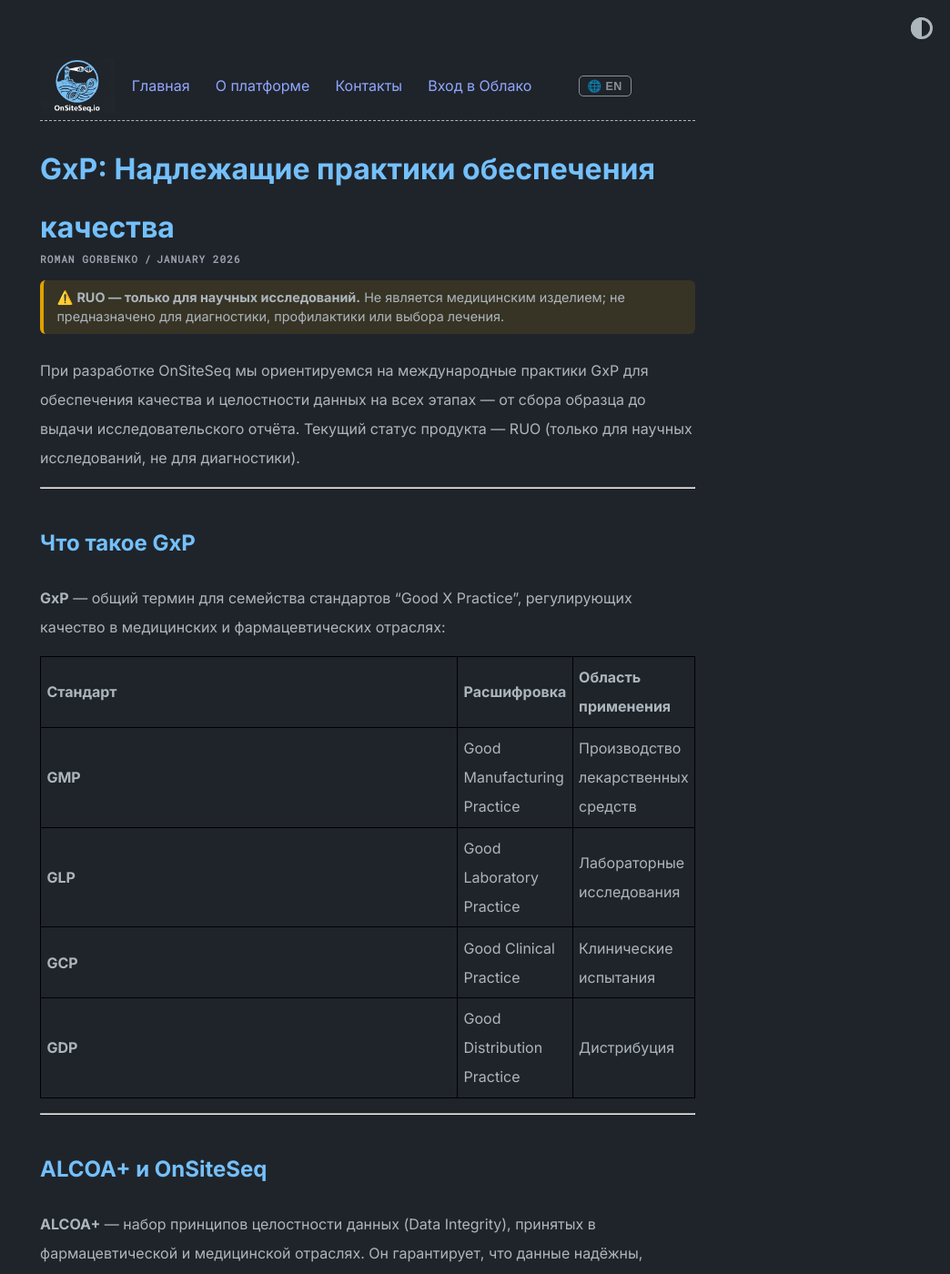
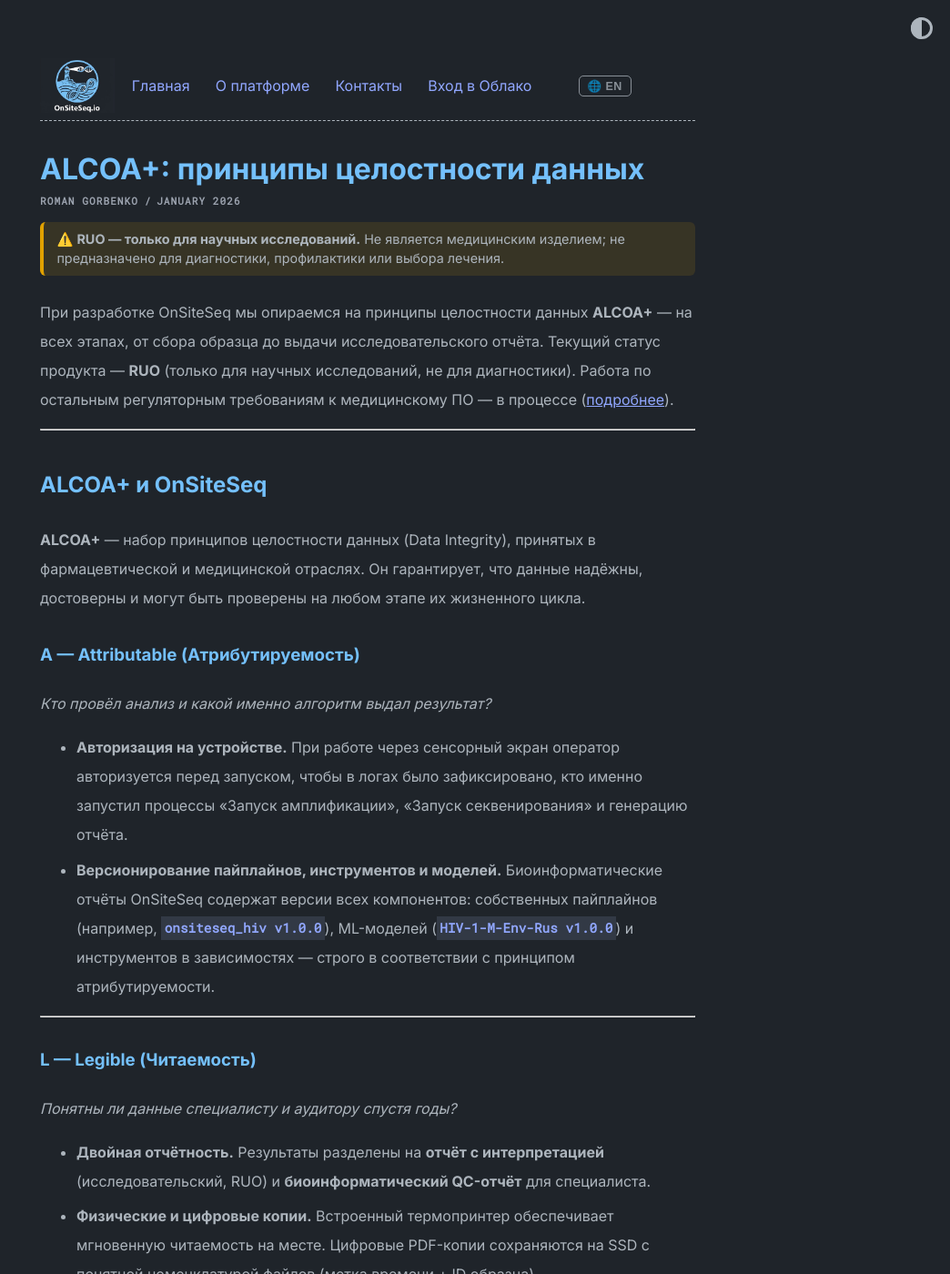
Before and after one commit to onsiteseq/onsiteseq.github.io, a Jekyll site: the page built from _posts/2025-01-08-gxp.md, in a window 1280 px wide and 1400 px high. Shown: the whole window at 91% size, without its empty margins (236-1280 px from the left). Built offline with Jekyll 4.4.1, drawn with Linux system fonts in a browser that asks for light colours; some of the changed text lies outside the part shown.

Commit message:
Регуляторика: только принципы ALCOA+, остальное — «в процессе»
Было противоречиво: слоган «работа по стандартам GxP, GLP, ALCOA+», страница
«строго следуем GxP», карточка в подвале «ориентировались на лучшие практики».
GLP входит в GxP, ALCOA+ — принципы, а не стандарт; в таблице стандартов
ГОСТ Р 52600 (это протоколы ведения больных) и ФЗ-61 (лекарства) не по делу.

- страница /gxp → «ALCOA+: принципы целостности данных» (URL сохранён);
  убраны блок «Что такое GxP» и таблица стандартов
- новый раздел «Регуляторный статус»: RUO; IEC 62304, ISO 13485, ISO 14971
  и регистрация в Росздравнадзоре — в процессе
- слоган RU/EN/中文: «Целостность данных — по принципам ALCOA+»
- карточка в подвале: новый заголовок/описание, логотип ALCOA+ (SVG)
- в ALCOA+: «медицинский работник» → «оператор», «base-calling на GPU» →
  «базколлинг» (GPU пока не включён)

Co-Authored-By: Claude Opus 5.5 <noreply@anthropic.com>

```diff
--- a/_config.yml
+++ b/_config.yml
@@ -1,7 +1,7 @@
 title: OnSiteSeq
 author: Roman Gorbenko
 url: https://onsiteseq.io # root address of the site
-tagline: "AI medtech платформа для управления контейнеризованными биоинформатическими пайплайнами. Определение лекарственной устойчивости, субтипа патогена и многое другое. Работа по стандартам <a href=\"/gxp\">GxP, GLP, ALCOA+</a>."
+tagline: "AI-платформа для управления контейнеризованными биоинформатическими пайплайнами — только для исследовательских целей (RUO). Определение маркеров лекарственной устойчивости, субтипа патогена и многое другое. Целостность данных — по принципам <a href=\"/gxp\">ALCOA+</a>."
 description: > # description of the site (multiple lines allowed)
   Мы верим, что в скором времени методы секвенирования на месте взятия образца станут такими же рутинными инструментальными методами, какими сейчас являются измерение температуры (термометр), измерение давления (тонометр), измерение сатурации крови (пульсоксиметр) или измерение уровня сахара (глюкометр). Чтобы этот момент наступил как можно скорее, мы разрабатываем программно-аппаратный комплекс OnSiteSeq, объединяющий в себе инновации нанопорового секвенирования, искусственного интеллекта и GPU-вычислений. Сегодня OnSiteSeq — исследовательская платформа (RUO): продукт не является медицинским изделием и не предназначен для диагностики. Также мы верим, что в дальнейшем секвенирование и анализ данных на месте окажут незаменимую помощь фермерам, криминалистам и будут применяться ещё во множестве других сфер. Есть идеи, в каких? OnSiteSeq — это открытая платформа, работающая по принципу биоинформатического маркетплейса. Добавить своё решение помогут руководство пользователя и руководство разработчика.
 
--- a/_data/home.yml
+++ b/_data/home.yml
@@ -354,10 +354,10 @@ footer_entries:
     image: /assets/images/gitverse/GitVerse.svg
     description: "Репозиторий и CI/CD на GitVerse."
 
-  - title: Хотите узнать какие промышленные стандарты мы используем?
+  - title: Хотите узнать, как мы обеспечиваем целостность данных?
     url: gxp
-    image: /assets/images/gxp/gxp_logo.png
-    description: "GxP - при проектировании проекта мы ориентировались на \"лучшие практики\"."
+    image: /assets/images/gxp/alcoa_logo.svg
+    description: "Принципы ALCOA+. Остальная регуляторика (IEC 62304, ISO 13485, ISO 14971, Росздравнадзор) — в процессе."
 
   - title: OnSiteSeq на конференции «Биотехнологии для пищевой промышленности будущего» (БППБ-2026, ИМБ РАН)
     url: conferences/bppb-2026
--- a/_posts/2025-01-08-gxp.md
+++ b/_posts/2025-01-08-gxp.md
@@ -1,25 +1,12 @@
 ---
 layout: post
-title: "GxP: Надлежащие практики обеспечения качества"
+title: "ALCOA+: принципы целостности данных"
 author: Roman Gorbenko
 date: 2026-01-08
-description: Как OnSiteSeq следует стандартам GxP, GLP и принципам ALCOA+
+description: Как OnSiteSeq применяет принципы целостности данных ALCOA+ и каков регуляторный статус продукта
 ---
 
-При разработке OnSiteSeq мы ориентируемся на международные практики GxP для обеспечения качества и целостности данных на всех этапах — от сбора образца до выдачи исследовательского отчёта. Текущий статус продукта — RUO (только для научных исследований, не для диагностики).
-
----
-
-## Что такое GxP
-
-**GxP** — общий термин для семейства стандартов "Good X Practice", регулирующих качество в медицинских и фармацевтических отраслях:
-
-| Стандарт | Расшифровка | Область применения |
-| :--- | :--- | :--- |
-| **GMP** | Good Manufacturing Practice | Производство лекарственных средств |
-| **GLP** | Good Laboratory Practice | Лабораторные исследования |
-| **GCP** | Good Clinical Practice | Клинические испытания |
-| **GDP** | Good Distribution Practice | Дистрибуция |
+При разработке OnSiteSeq мы опираемся на принципы целостности данных **ALCOA+** — на всех этапах, от сбора образца до выдачи исследовательского отчёта. Текущий статус продукта — **RUO** (только для научных исследований, не для диагностики). Работа по остальным регуляторным требованиям к медицинскому ПО — в процессе ([подробнее](#regulatory-status)).
 
 ---
 
@@ -31,7 +18,7 @@ description: Как OnSiteSeq следует стандартам GxP, GLP и п
 
 *Кто провёл анализ и какой именно алгоритм выдал результат?*
 
-* **Авторизация на устройстве.** При работе через сенсорный экран медицинский работник авторизуется перед запуском, чтобы в логах было зафиксировано, кто именно запустил процессы «Запуск амплификации», «Запуск секвенирования» и генерацию отчёта.
+* **Авторизация на устройстве.** При работе через сенсорный экран оператор авторизуется перед запуском, чтобы в логах было зафиксировано, кто именно запустил процессы «Запуск амплификации», «Запуск секвенирования» и генерацию отчёта.
 * **Версионирование пайплайнов, инструментов и моделей.** Биоинформатические отчёты OnSiteSeq содержат версии всех компонентов: собственных пайплайнов (например, `onsiteseq_hiv v1.0.0`), ML-моделей (`HIV-1-M-Env-Rus v1.0.0`) и инструментов в зависимостях — строго в соответствии с принципом атрибутируемости.
 
 ---
@@ -81,11 +68,13 @@ description: Как OnSiteSeq следует стандартам GxP, GLP и п
 
 ---
 
-## Российские и международные стандарты
+## Регуляторный статус {#regulatory-status}
 
-| Стандарт | Область |
-| :--- | :--- |
-| **ISO 13485** | Системы менеджмента качества медицинских изделий |
-| **ISO 14971** | Управление рисками медицинских изделий |
-| **ГОСТ Р 52600** | Медицинские изделия |
-| **ФЗ-61** | Обращение лекарственных средств |
+OnSiteSeq — исследовательский продукт (RUO): он не является медицинским изделием и не предназначен для диагностики. Работа по требованиям к медицинскому программному обеспечению находится в процессе:
+
+| Документ | Область | Статус |
+| :--- | :--- | :--- |
+| **IEC 62304** | Процессы жизненного цикла программного обеспечения медицинских изделий | В процессе |
+| **ISO 13485** | Системы менеджмента качества медицинских изделий | В процессе |
+| **ISO 14971** | Менеджмент рисков медицинских изделий | В процессе |
+| **Росздравнадзор** | Государственная регистрация медицинского изделия | В процессе |
```
Also changed, not shown: other parts of _posts/2025-01-08-gxp.md (+1 -1 lines), assets/images/gxp/alcoa_logo.svg (added), assets/js/i18n.js.
